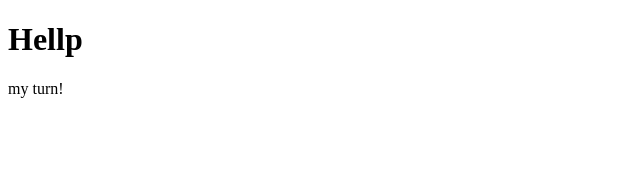
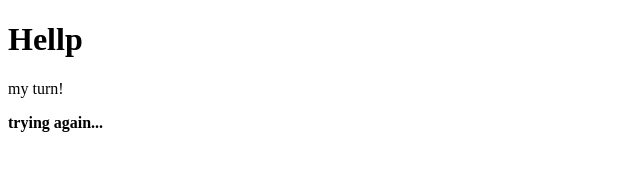
Before and after one commit to jaclynflomen/push_pull, a plain HTML site: page index.html in a window 1280 px wide. Shown: the whole page, without its empty margins (0-640 px from the left). Drawn offline with Linux system fonts and the light colour scheme.

Commit message:
my changes...

```diff
--- a/index.html
+++ b/index.html
@@ -9,5 +9,7 @@
 <body>
   <h1>Hellp</h1>
   <p>my turn!</p>
+
+  <strong>trying again...</strong>
 </body>
 </html>
```
